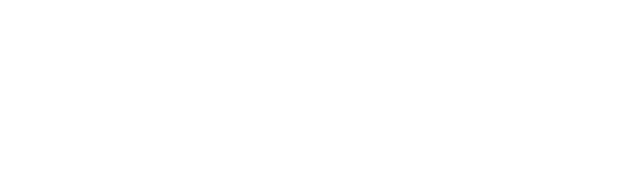
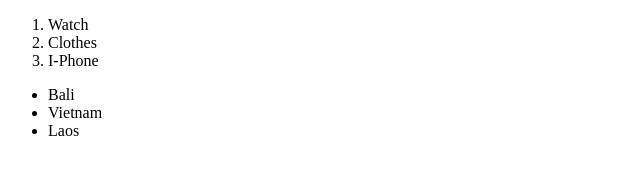
Before and after one commit to acciojob/shopping-or-holiday-gaaurav03, a website: page main.html in a window 1280 px wide. Shown: the whole page, without its empty margins (0-640 px from the left). Drawn offline with Linux system fonts and the light colour scheme.

Commit message:
created a submission

```diff
--- a/main.html
+++ b/main.html
@@ -10,6 +10,16 @@
 	<!-- the entire body must be written by student -->
     <script type="text/javascript" src="./script.js">
 </script>
+	<ol>
+		<li data-ns-test=shoppingList>Watch</li>
+		<li data-ns-test=shoppingList>Clothes</li>
+		<li data-ns-test=shoppingList>I-Phone</li>
+	</ol>
+	<ul>
+		<li data-ns-test=holidayList>Bali</li>
+		<li data-ns-test=holidayList>Vietnam</li>
+		<li data-ns-test=holidayList>Laos</li>
+	</ul>
 
 </body>
 
```
